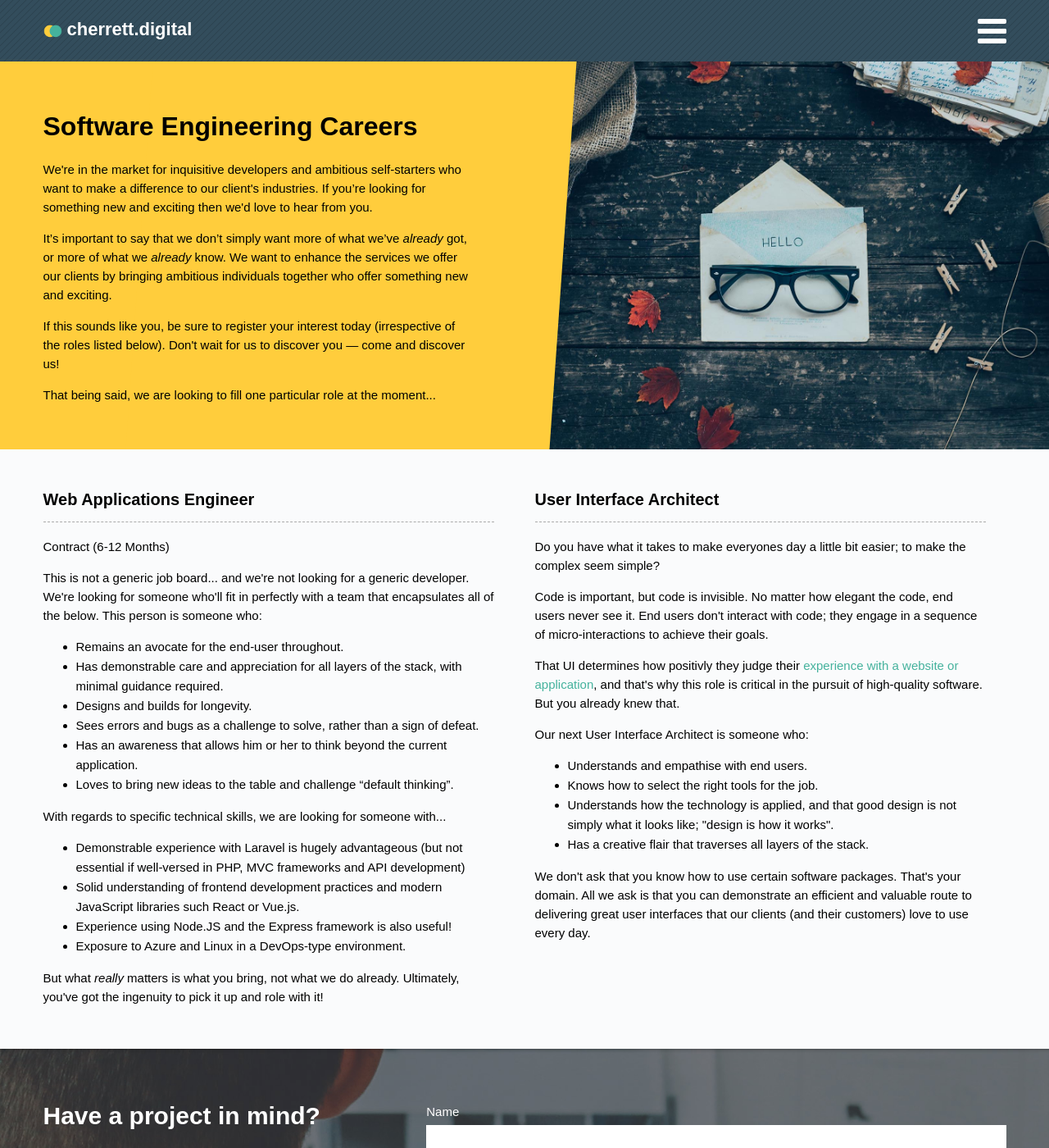
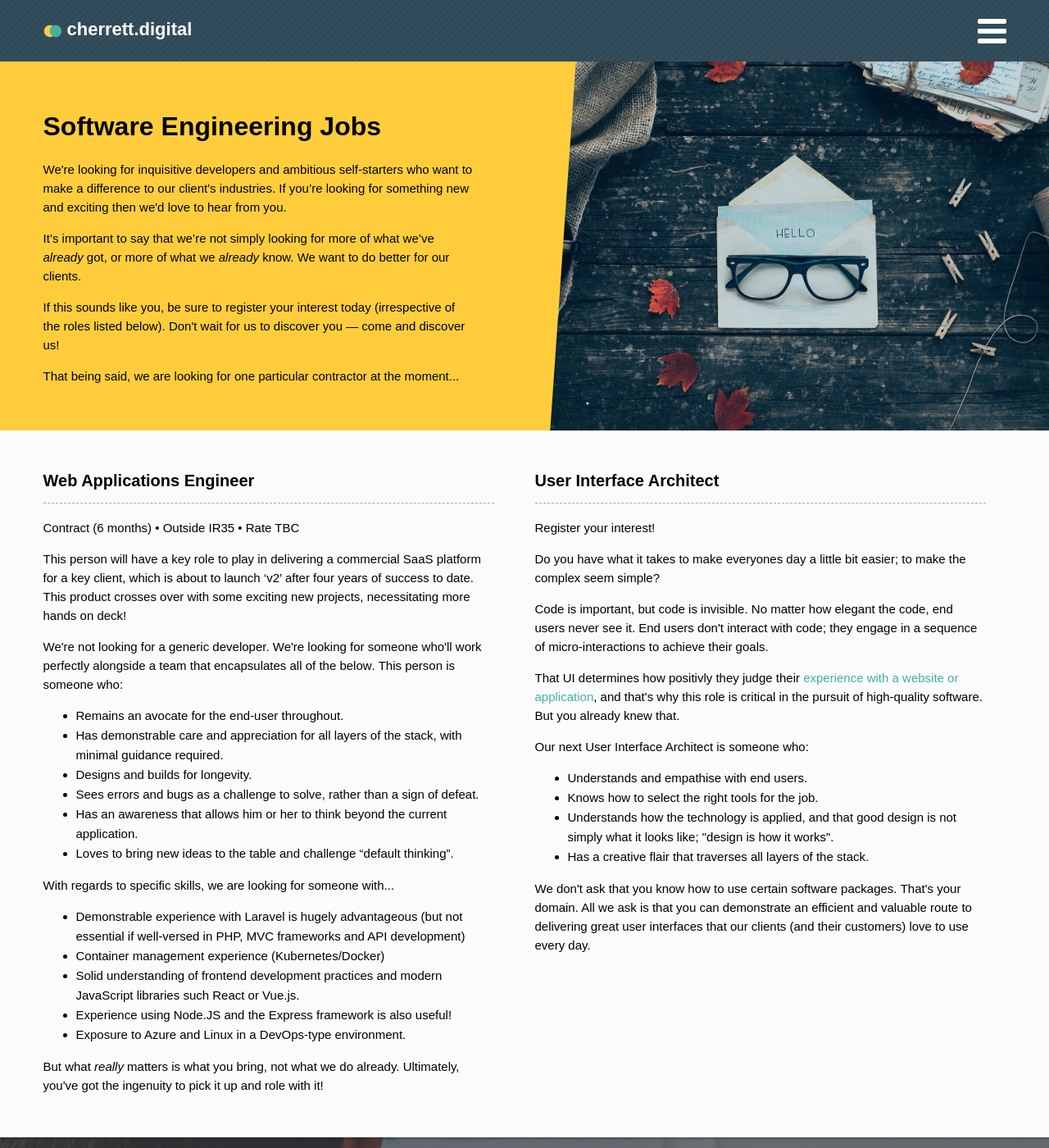
Before and after one commit to chrischerrett/chrischerrett.github.io, a Jekyll site: the page built from careers.md, in a window 1280 px wide and 1400 px high. Shown: the whole window at 82% size. Built offline with Jekyll 4.4.1, drawn with Linux system fonts in a browser that asks for light colours; nearby versions of some CDN libraries.

Commit message:
Update careers.md

```diff
--- a/careers.md
+++ b/careers.md
@@ -10,11 +10,11 @@
         <div class="skew">
       		<div class="col col-1">
                   <div class="over">
-                      <h1>Software Engineering Careers</h1>
-                      <p>We're in the market for <strong>inquisitive developers and ambitious self-starters</strong> who want to make a difference to our client's industries. If you’re looking for something new and exciting then we'd love to hear from you.</p>
-                      <p>It’s important to say that we don’t simply want more of what we’ve <em>already</em> got, or more of what we <em>already</em> know. We want to <strong>enhance</strong> the services we offer our clients by bringing ambitious individuals together who offer something new and exciting.</p>
+                      <h1>Software Engineering Jobs</h1>
+                      <p>We're looking for <strong>inquisitive developers and ambitious self-starters</strong> who want to make a difference to our client's industries. If you’re looking for something new and exciting then we'd love to hear from you.</p>
+                      <p>It’s important to say that we’re not simply looking for more of what we’ve <em>already</em> got, or more of what we <em>already</em> know. We want to <strong>do better</strong> for our clients.</p>
                       <p>If this sounds like you, be sure to <strong>register your interest today</strong> (irrespective of the roles listed below). Don't wait for us to discover you &#8212; come and discover us!</p>
-                      <p>That being said, we are looking to fill <strong>one particular role</strong> at the moment...</p>
+                      <p>That being said, we are looking for <strong>one particular contractor</strong> at the moment...</p>
                   </div>
       		</div>
       		<div class="col col-2 collapse"></div>
@@ -29,11 +29,11 @@
         <div class="cols">
 
             <div class="col">
-
                 <h3 class="new-role">Web Applications Engineer</h3>
-                <p><strong>Contract (6-12 Months)</strong></p>
+                <p><strong>Contract (6 months) &#8226; Outside IR35 &#8226; Rate TBC</strong></p>
                 <div>
-                    <p>This is not a generic job board... and we're not looking for a generic developer. We're looking for someone who'll fit in perfectly with <strong>a team that encapsulates all of the below</strong>. This person is someone who:</p>
+                    <p>This person will have a key role to play in delivering a commercial SaaS platform for a key client, which is about to launch ‘v2’ after four years of success to date. This product crosses over with some exciting new projects, necessitating more hands on deck!</p>
+                    <p>We're not looking for a generic developer. We're looking for someone who'll work perfectly alongside <strong>a team that encapsulates all of the below</strong>. This person is someone who:</p>
                     <p>
                       <ul class="list">
                         <li>Remains an avocate for the end-user throughout.</li>
@@ -44,10 +44,11 @@
                         <li>Loves to bring new ideas to the table and challenge “default thinking”.</li>
                       </ul>
                     </p>
-                    <p>With regards to specific technical skills, we are looking for someone with...</p>
+                    <p>With regards to specific skills, we are looking for someone with...</p>
                     <p>
                       <ul class="list">
                         <li>Demonstrable experience with Laravel is hugely advantageous (but not essential if well-versed in PHP, MVC frameworks and API development)</li>
+                        <li>Container management experience (Kubernetes/Docker)</li>
                         <li>Solid understanding of frontend development practices and modern JavaScript libraries such React or Vue.js.</li>
                         <li>Experience using Node.JS and the Express framework is also useful!</li>
                         <li>Exposure to Azure and Linux in a DevOps-type environment.</li>
@@ -59,6 +60,7 @@
 
             <div class="col">
                 <h3 class="new-role">User Interface Architect</h3>
+                <p><strong>Register your interest!</strong></p>
                 <div>
                     <p>Do you have what it takes to <strong>make everyones day a little bit easier</strong>; to make the complex seem simple?</p>
                     <p>Code is important, but code is invisible. No matter how elegant the code, end users never see it. End users don't interact with code; they engage in a sequence of micro-interactions to <strong>achieve their goals</strong>.</p>
```
